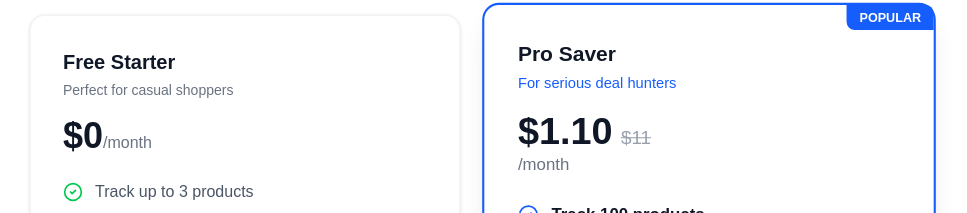
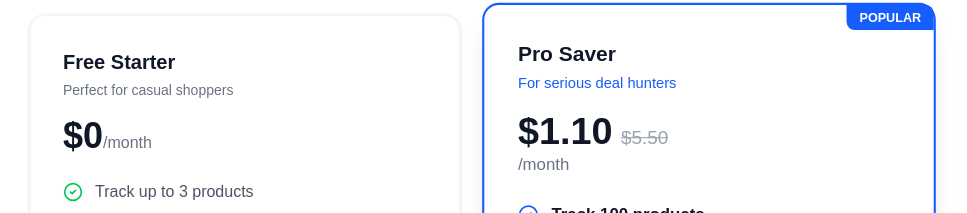
Before and after one commit to frompricetrackerai-byte/pricetracker, a Next.js app: page / in a window 1280 px wide. Shown: the part 2058-2271 px from the top of the page, without its empty margins (163-1130 px from the left). Built offline with nearby package versions, Linux system fonts and the light colour scheme.

Commit message:
chore: update premium original price to 499 (INR) and 5.50 (USD)

```diff
--- a/app/page.tsx
+++ b/app/page.tsx
@@ -290,7 +290,7 @@ export default function LandingPage() {
                 <div className="mb-6">
                   <div className="flex items-baseline gap-2">
                     <span className="text-4xl font-bold text-gray-900">$1.10</span>
-                    <span className="text-gray-400 line-through text-lg">$11</span>
+                    <span className="text-gray-400 line-through text-lg">$5.50</span>
                   </div>
                   <span className="text-gray-500">/month</span>
                 </div>
--- a/components/subscription/BillingCards.tsx
+++ b/components/subscription/BillingCards.tsx
@@ -27,7 +27,7 @@ export default function BillingCards({ isPremium, serverCurrency }: BillingCards
     // Base prices in INR
     const basePrices = {
         free: 0,
-        premiumOriginal: 999,
+        premiumOriginal: 499,
         premiumDiscounted: 99,
     };
 
```
